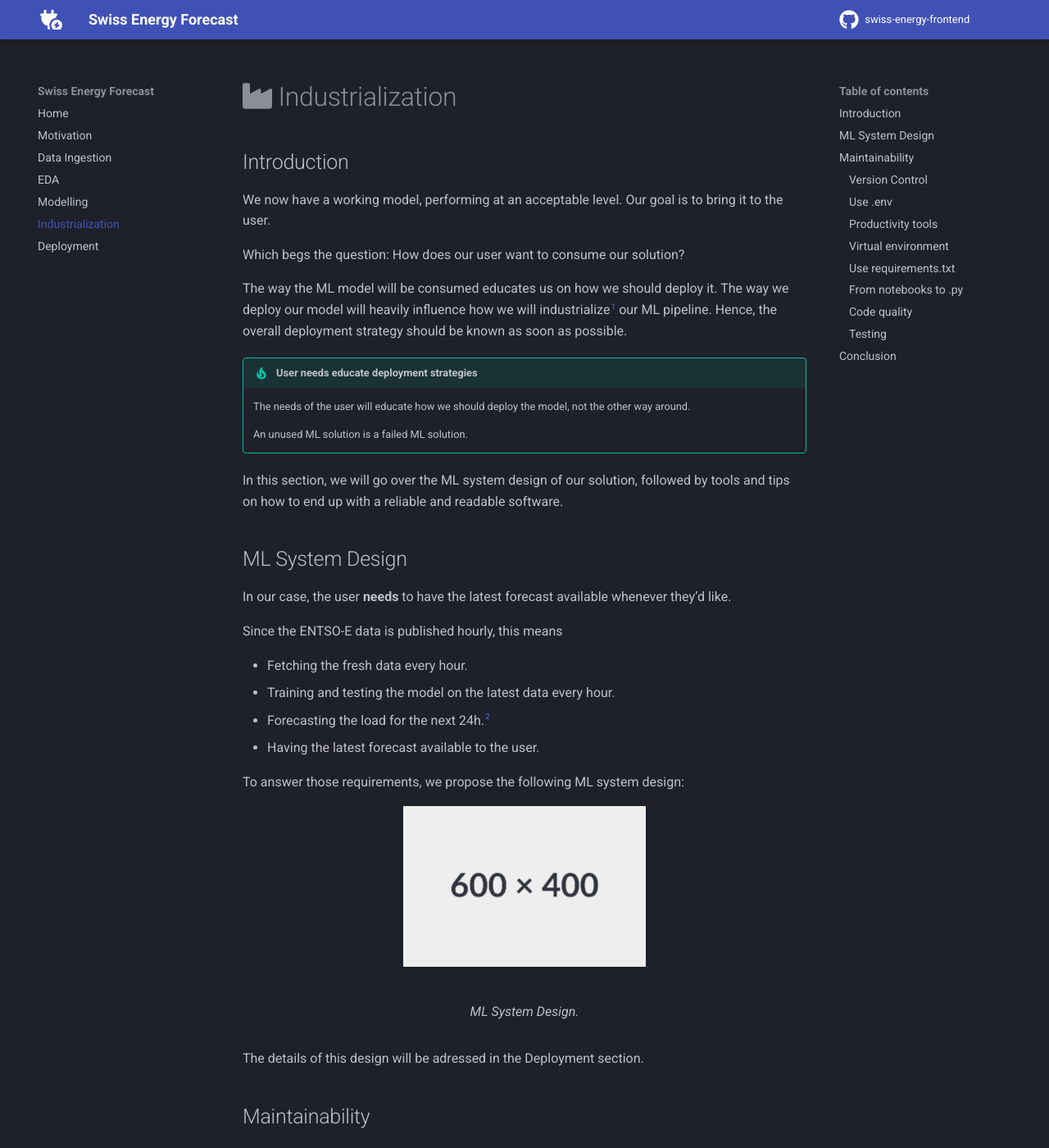
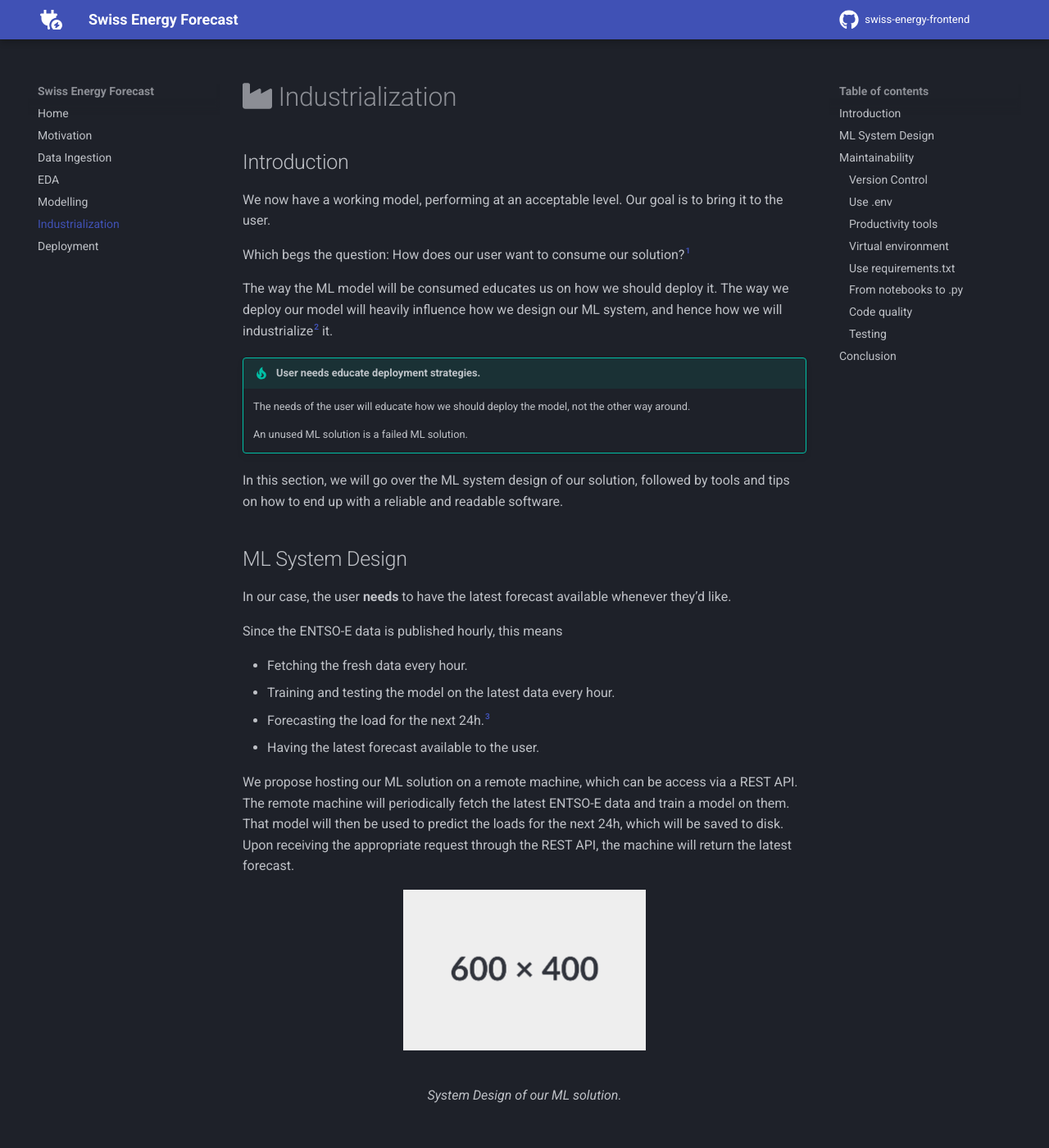
Before and after one commit to arthurgassner/swissenergy-frontend, an MkDocs documentation site: the page built from docs/industrialization.md, in a window 1280 px wide and 1400 px high. Shown: the whole window at 82% size. Built offline with MkDocs 1.6.1 and Material for MkDocs 9.7.7, drawn with Linux system fonts in a browser that asks for light colours; a script that is not in the unit is left out; comment, search, counter and statistics services are not loaded; some of the changed text lies outside the part shown.

Commit message:
Update .md

```diff
--- a/docs/industrialization.md
+++ b/docs/industrialization.md
@@ -4,15 +4,16 @@
 
 We now have a working model, performing at an acceptable level. Our goal is to bring it to the user.
 
-Which begs the question: How does our user want to consume our solution?
+Which begs the question: How does our user want to consume our solution?[^1]
+
+[^1]: During our first discussions with our user, we sketched out a rough idea of how the solution would be consumed -- and deployed. It is important not to wait till we're at the doors of industrialization to start thinking about deployment options, they might impact the modelling options available to us. We do _not_ want to end up so far in, only to have to go back to modelling because we realized the user wants to consume their massive model on a low-power chip.
 
 The way the ML model will be consumed educates us on how we should deploy it.
-The way we deploy our model will heavily influence how we will industrialize[^1] our ML pipeline.
-Hence, the overall deployment strategy should be known as soon as possible.
+The way we deploy our model will heavily influence how we design our ML system, and hence how we will industrialize[^2] it.
 
-[^1]: Also called _productionalize_.
+[^2]: Also called _productionalize_.
 
-!!! tip "User needs educate deployment strategies"
+!!! tip "User needs educate deployment strategies."
     The needs of the user will educate how we should deploy the model, not the other way around.
 
     An unused ML solution is a failed ML solution.
@@ -27,19 +28,20 @@ Since the ENTSO-E data is published hourly, this means
 
 - Fetching the fresh data every hour.
 - Training and testing the model on the latest data every hour.
-- Forecasting the load for the next 24h.[^2]
+- Forecasting the load for the next 24h.[^3]
 - Having the latest forecast available to the user.
 
-[^2]: This is called _offline inference_.
+[^3]: This is called _offline inference_.
 
-To answer those requirements, we propose the following ML system design:
+We propose hosting our ML solution on a remote machine, which can be access via a REST API.
+The remote machine will periodically fetch the latest ENTSO-E data and train a model on them.
+That model will then be used to predict the loads for the next 24h, which will be saved to disk.
+Upon receiving the appropriate request through the REST API, the machine will return the latest forecast.
 
 <figure markdown="span">
   ![Image title](assets/modelling/placeholder.png){ width="50%" }
-  <figcaption>ML System Design.</figcaption>
+  <figcaption>System Design of our ML solution.</figcaption>
 </figure>
-
-The details of this design will be adressed in the Deployment section.
 
 ## Maintainability
 
```
Also changed, not shown: other parts of docs/industrialization.md (+9 -8 lines), docs/data_ingestion.md (+1 -3 lines).
